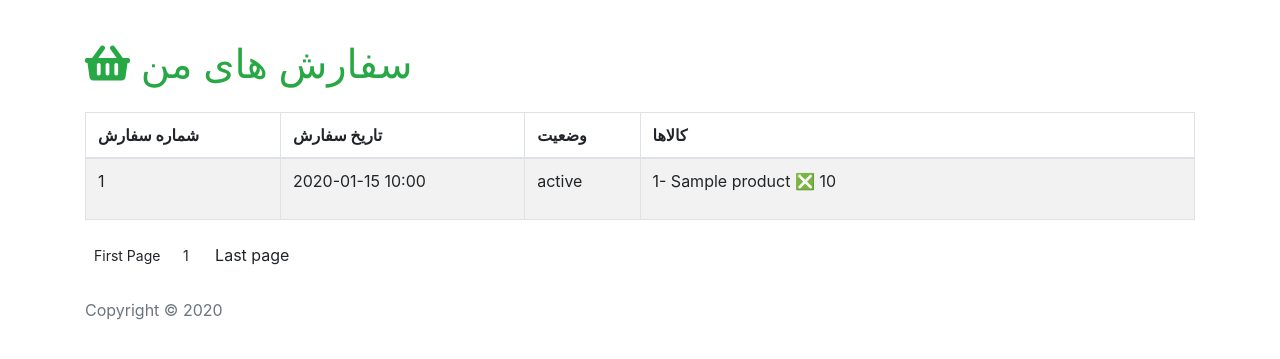
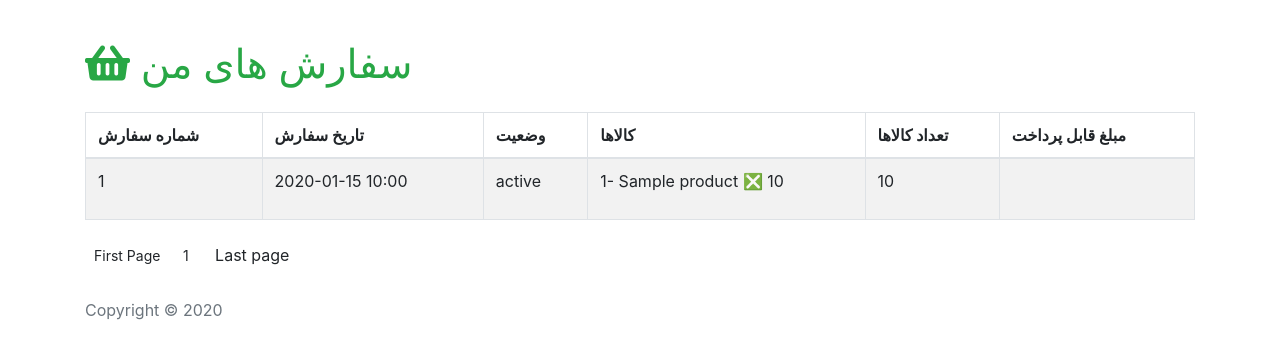
Before and after one commit to Alireza2n/LearningDjango, a Django app: template store/templates/store/order_list.html in a window 1280 px wide. Shown: the part 56-415 px from the top of the page. Run offline with Django 3.2, Linux system fonts and the light colour scheme; the template is opened without the code that fills it: most values are stand-ins (such as "Sample title", 1, 10 or a date in 2020); some libraries are stand-ins or nearby versions.

Commit message:
Improving order list view.

```diff
--- a/store/templates/store/order_list.html
+++ b/store/templates/store/order_list.html
@@ -17,7 +17,9 @@
                 <th class="">{% trans 'شماره سفارش' %}</th>
                 <th class="">{% trans 'تاریخ سفارش' %}</th>
                 <th class="">{% trans 'وضعیت' %}</th>
-                <th class="w-50">{% trans 'کالاها' %}</th>
+                <th class="w-25">{% trans 'کالاها' %}</th>
+                <th class="">{% trans 'تعداد کالاها' %}</th>
+                <th class="">{% trans 'مبلغ قابل پرداخت' %}</th>
             </tr>
             </thead>
             {% for order in object_list %}
@@ -42,6 +44,8 @@
                             </p>
                         {% endfor %}
                     </td>
+                    <td>{{ order.get_total_qty }}</td>
+                    <td></td>
                 </tr>
             {% endfor %}
         </table>
```
Also changed, not shown: store/models.py (+12 -0 lines).
